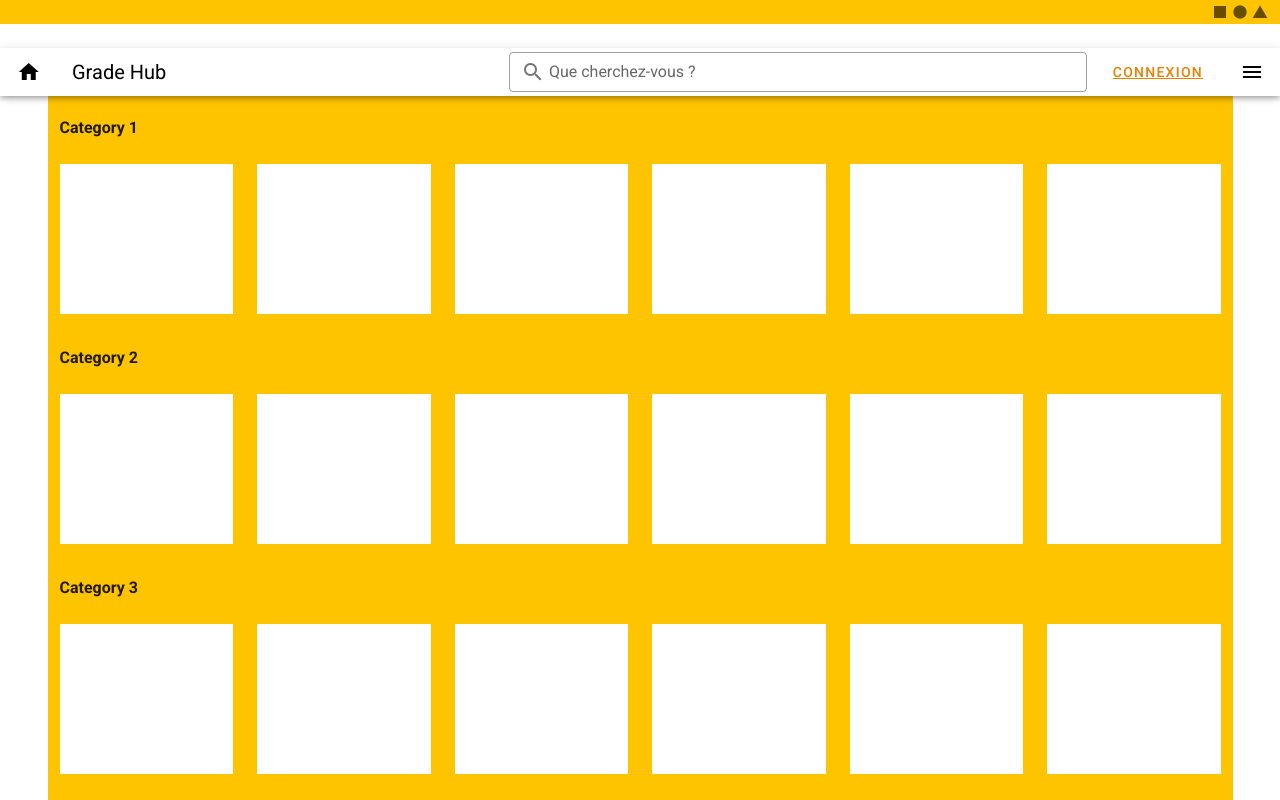
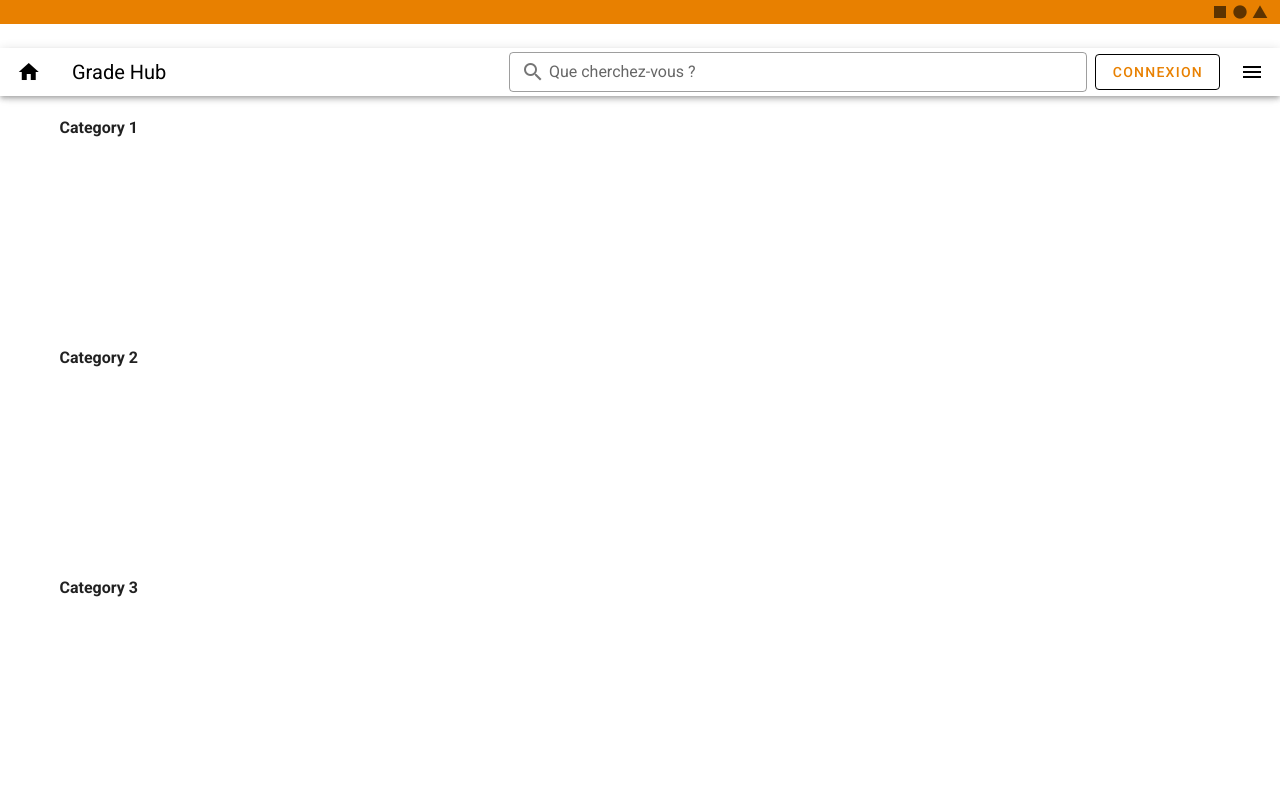
Before and after one commit to Camille-MICHAUD-MELI/front, a Nuxt app: page / in a window 1280 px wide. Shown: the top 800 px of the page. Built offline with nearby package versions, Linux system fonts and the light colour scheme.

Commit message:
mise en place du middleware, du fetch user, du logout, ainsi que deux trois bugs d'affichage, comme le soulignement du bouton connexion, mise en place de fonctionnalités style disabled sur les boutons voulus, ainsi que modification de la couleur de la system bar

```diff
--- a/layouts/default.vue
+++ b/layouts/default.vue
@@ -1,6 +1,6 @@
 <template>
   <v-app>
-    <v-system-bar class="thirdary" app>
+    <v-system-bar class="primary" app>
       <v-spacer></v-spacer>
 
       <v-icon>mdi-square</v-icon>
@@ -51,11 +51,12 @@
           class="ma-2"
           outlined
           :color="hover ? 'primary' :'black'"
-          :disabled="$auth ? 'false' :'true'"
+          :disabled="$auth.user !== null"
         >
           <nuxt-link
           class="white--"
           to="/login"
+          style="text-decoration: none"
           >{{ $auth.user ? 'CONNECTÉ' :'CONNEXION' }}</nuxt-link>
         </v-btn>
       </v-hover>
@@ -78,6 +79,9 @@
           <v-list-item-title class="text-h6">
             Menu
           </v-list-item-title>
+          <v-list-item-subtitle>
+            {{ $auth.user ? "Bienvenue " + $auth.user.username :'' }}
+          </v-list-item-subtitle>
         </v-list-item-content>
       </v-list-item>
       <v-container>
@@ -119,6 +123,7 @@
             <v-btn
             :color="hover ? 'primary' :'white'"
             block
+            @click="logout"
             >
               Logout
             </v-btn>
@@ -141,6 +146,13 @@ export default {
       { title: 'Comment', icon: 'mdi-message-text', route: '/comment' },
       { title: 'Account', icon: 'mdi-account-box', route: '/account' }
     ]
-  })
+  }),
+  methods: {
+    async logout () {
+      await this.$auth.logout().then(() => {
+        this.$router.push('/login')
+      })
+    }
+  }
 }
 </script>
--- a/nuxt.config.js
+++ b/nuxt.config.js
@@ -51,9 +51,9 @@ export default {
     baseURL: 'http://127.0.0.1:8000'
   },
 
-  // router: {
-  //   middleware: ['auth']
-  // },
+  router: {
+    middleware: ['auth']
+  },
 
   auth: {
     strategies: {
--- a/pages/account.vue
+++ b/pages/account.vue
@@ -1,6 +1,6 @@
 <template>
   <v-app>
-    <v-system-bar class="thirdary" app>
+    <v-system-bar class="primary" app>
       <v-spacer></v-spacer>
 
       <v-icon>mdi-square</v-icon>
--- a/pages/comment.vue
+++ b/pages/comment.vue
@@ -1,6 +1,6 @@
 <template>
   <v-app>
-    <v-system-bar class="thirdary" app>
+    <v-system-bar class="primary" app>
       <v-spacer></v-spacer>
 
       <v-icon>mdi-square</v-icon>
--- a/pages/index.vue
+++ b/pages/index.vue
@@ -1,6 +1,6 @@
 <template>
   <v-app>
-    <v-system-bar class="thirdary" app>
+    <v-system-bar class="primary" app>
       <v-spacer></v-spacer>
 
       <v-icon>mdi-square</v-icon>
@@ -14,7 +14,7 @@
     class="white"
     >
        <v-container
-       class="thirdary"
+       class="white"
        > <!--contrainer > vraw -->
         <v-row>
           <template v-for="n in 6">
--- a/pages/login.vue
+++ b/pages/login.vue
@@ -1,6 +1,6 @@
 <template>
   <v-app>
-    <v-system-bar class="thirdary" app>
+    <v-system-bar class="primary" app>
       <v-spacer></v-spacer>
 
       <v-icon>mdi-square</v-icon>
--- a/pages/register.vue
+++ b/pages/register.vue
@@ -1,6 +1,6 @@
 <template>
   <v-app>
-    <v-system-bar class="thirdary" app>
+    <v-system-bar class="primary" app>
       <v-spacer></v-spacer>
 
       <v-icon>mdi-square</v-icon>
```
Also changed, not shown: src/images/forest-art.jpg (added).
